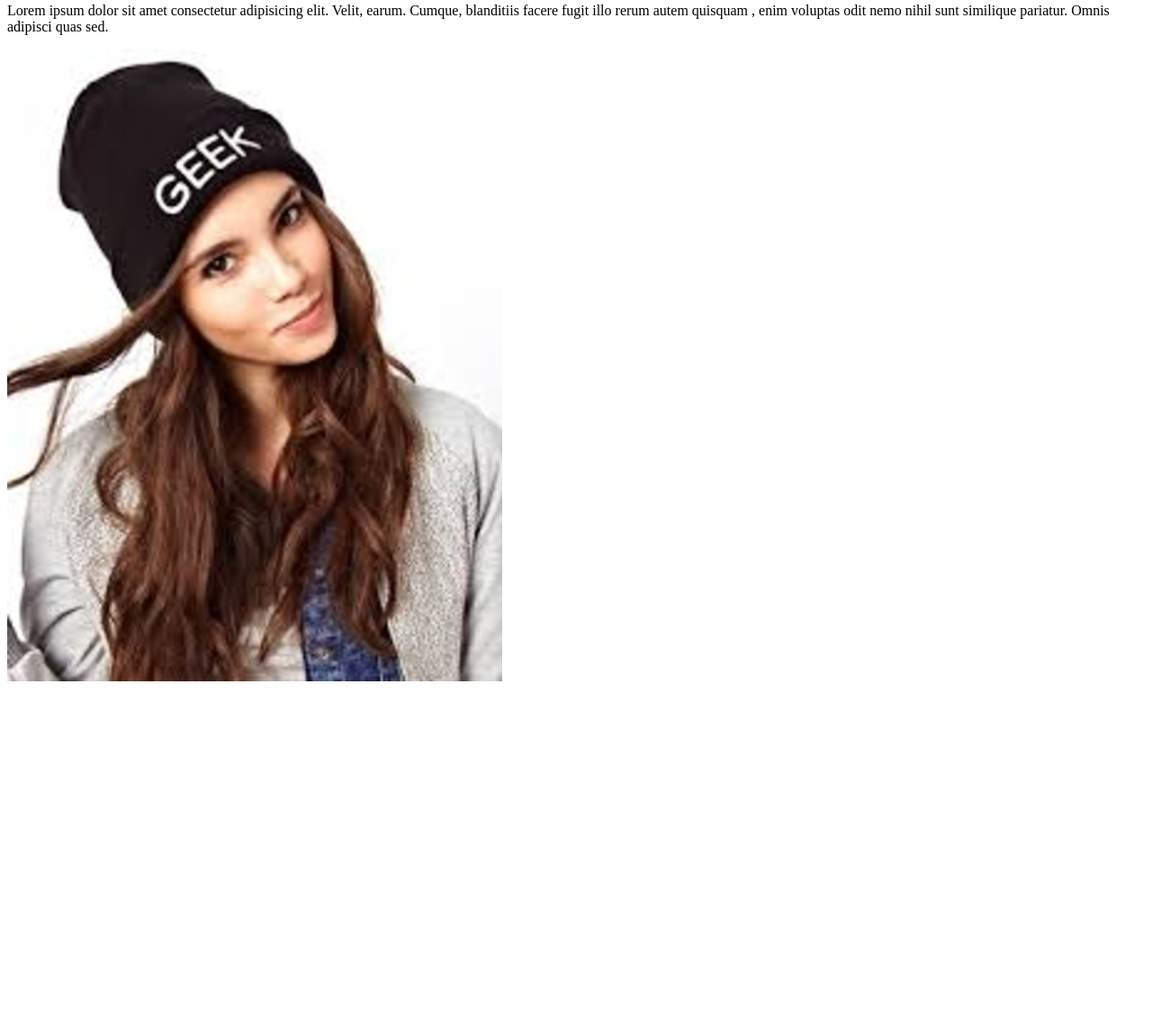
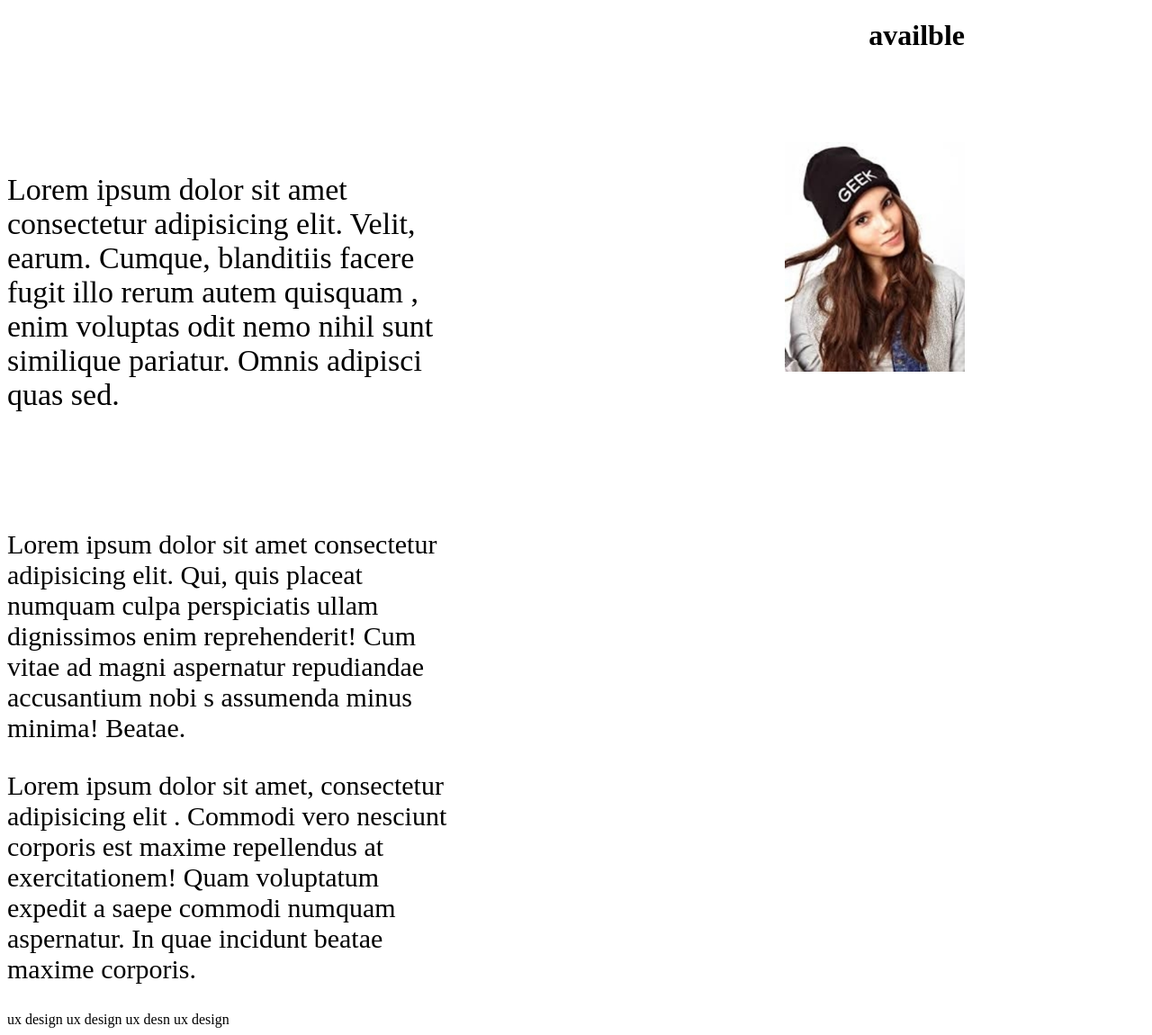
Before and after one commit to zeuyna/challengehtmlcss, a plain HTML site: page index.html in a window 1280 px wide. Shown: the part 39-1189 px from the top of the page at 90% size. Before the commit the page ends 808 px from the top, so only its background shows below. Drawn offline with Linux system fonts and the light colour scheme.

Commit message:
third commit

```diff
--- a/index.html
+++ b/index.html
@@ -3,6 +3,7 @@
 <head>
     <meta charset="UTF-8">
     <meta name="viewport" content="width=device-width, initial-scale=1.0">
+    <link rel="stylesheet" href="style.css">
     <title>Document</title>
 </head>
 <body>
@@ -17,9 +18,30 @@
                       rerum autem quisquam
                     , enim voluptas odit nemo nihil sunt similique pariatur. Omnis adipisci quas sed.</p>
             </div>
-
-            <div class="image">
-                <img src="image.jpg" alt="">
+                <img src="image.jpg" alt="" class="image1">
+        </div>
+        <div>
+            <div class="experiences">
+                <div class="parcours">
+                    <p>
+                        Lorem ipsum dolor sit amet consectetur
+                        adipisicing elit. Qui, quis placeat numquam culpa perspiciatis ullam dignissimos enim reprehenderit! Cum vitae ad magni
+                        aspernatur repudiandae accusantium nobi
+                        s assumenda minus minima! Beatae.
+                    </p>
+                    <p>
+                        Lorem ipsum dolor sit amet, consectetur adipisicing elit
+                        . Commodi vero nesciunt corporis est maxime repellendus at exercitationem! Quam voluptatum expedit
+                        a saepe commodi numquam aspernatur. In quae
+                         incidunt beatae maxime corporis.
+                    </p>
+                </div>
+                <div class="competences">
+                    <span>ux design</span>
+                    <span>ux design</span>
+                    <span>ux desn</span>
+                    <span>ux design</span>
+                </div>
             </div>
         </div>
     </main>
--- a/style.css
+++ b/style.css
@@ -0,0 +1,24 @@
+header{
+    text-align: right;
+    margin-top: 60px;
+    padding-right: 200px;
+    font-weight: bolder;
+    font-size: 32px;
+}
+.apropos{
+    float: left;
+    width: 500px;
+    padding-top: 100px;
+    font-size: 34px;
+}
+.image1{
+    float: right;
+    padding-top: 100px;
+    padding-right: 200px;
+    width: 200px;
+}
+.parcours{
+    padding-top: 500px;
+    width: 500px;
+    font-size: 30px;
+}
```
